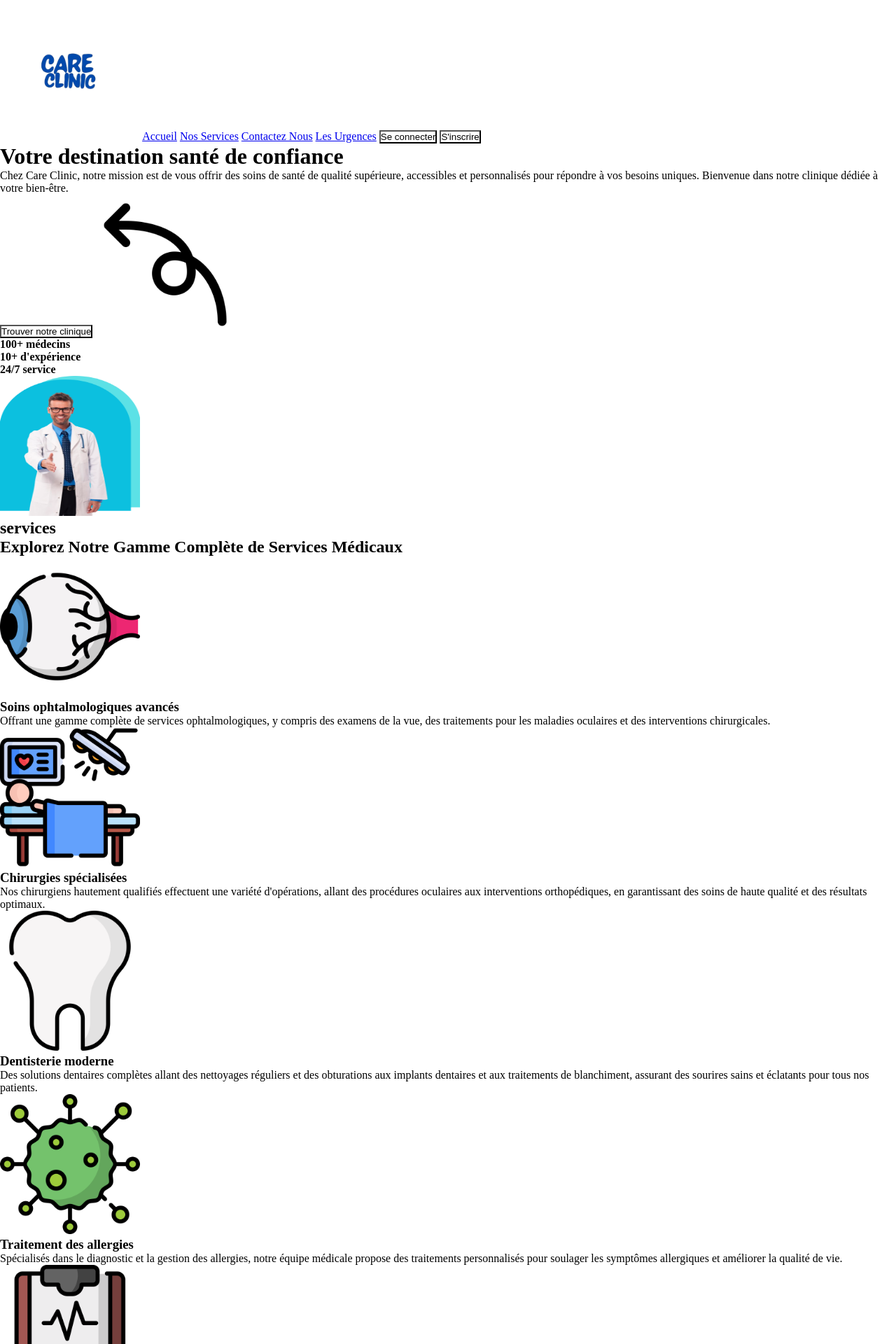
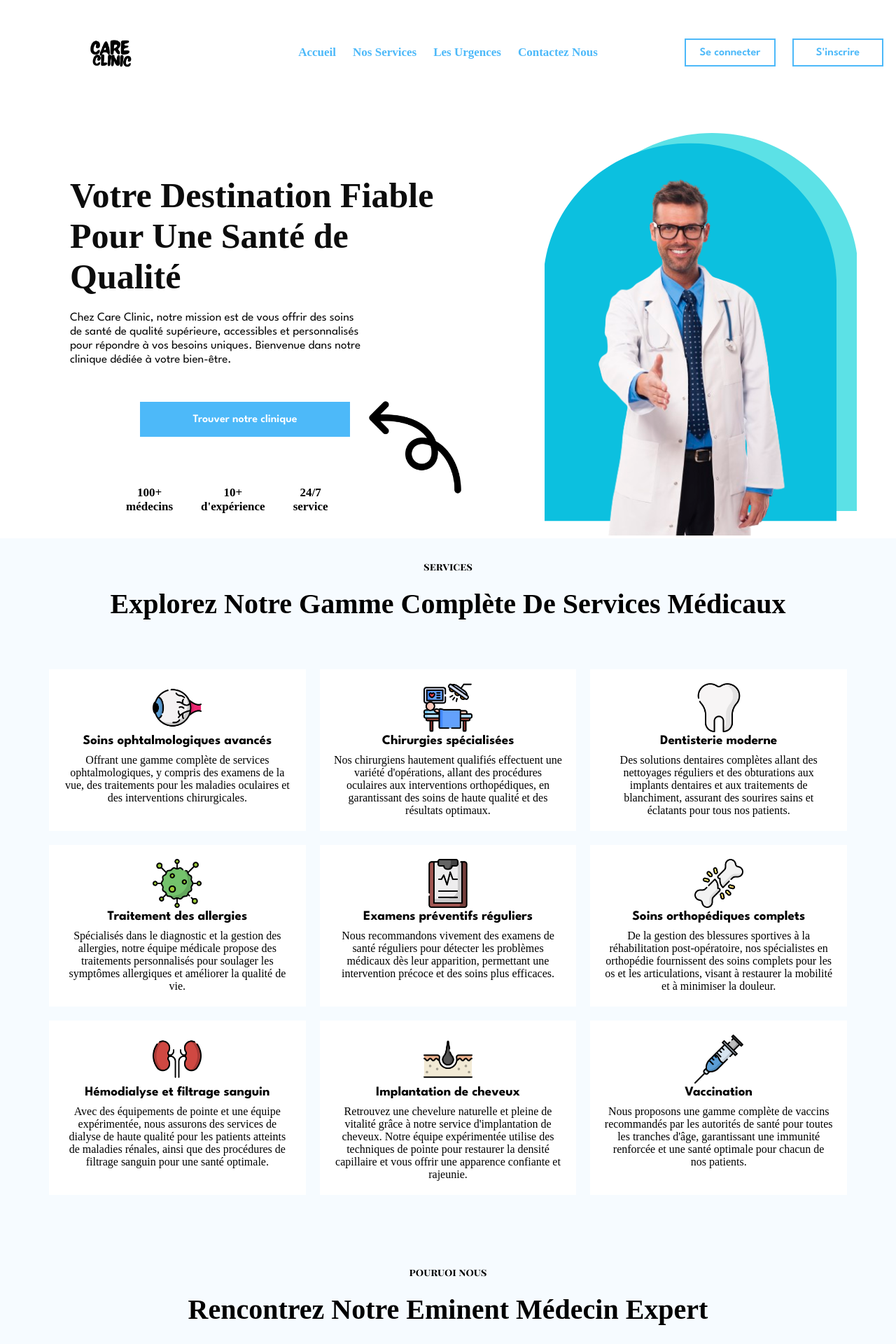
Before and after one commit to anislakardi/Care-Clinic, a PHP site: page /views/home.html in a window 1280 px wide. Shown: the top 1920 px of the page at 70% size. Run offline with PHP 8.4, Linux system fonts and the light colour scheme; some web fonts are replaced.

Commit message:
seconde commit css almost done

```diff
--- a/public/style/home.css
+++ b/public/style/home.css
@@ -20,9 +20,193 @@
     box-sizing: border-box;
     background-color: white;
   }
-img{
-  width: 200px;
-  height: 200px;
+.navigation{
+  display: grid;
+  grid-template-columns: 2fr 4fr 2fr;
+  place-items: center; /* Centre verticalement et horizontalement */
+}
+.navigation a{
+  color: var(--blue-clair);
+  font-size: 17px;
+  font-weight: bold;
+  text-decoration: none;
+  margin: 0px 10px;
+}
+.navigation img{
+  width:150px ;
+}
+.navigation button{
+  margin: 0px 10px;
+  width: 130px;
+  height: 40px;
+  border:2px solid var(--blue-clair);
+  color: var(--blue-clair);
+  font-size: 16px;
+  padding: 5px;
+  font-family: var(--font-family-2);
+  font-weight: 600;
+}
+.navigation button:hover {
+  background-color: var(--blue-clair);
+  color: white;
+}
+.presentation{
+  display: grid;
+  grid-template-columns: 3fr 2fr;
+}
+.presentation #presentationPA {
+  margin-left: 100px;
+  margin-right: 100px;
+  h1{
+    font-family: var(--font-family-4);
+    color: var(--blacky);
+    font-size: 50px;
+    margin-top: 100px;
+  }
+  p{
+    font-family: var(--font-family-2);
+    color: var(--blacky);
+    margin-top: 20px;
+    margin-right: 150px;
+    font-size: 17px;
+    line-height: 20px;
+  }
+  img{
+    height: 150px;
+    width: 150px;
+    float: right;
+  }
+  button{
+    margin-top: 50px;
+    margin-left: 100px;
+    width: 300px;
+    height: 50px;
+    border:0px;
+    background-color: var(--blue-clair);
+    color: white;
+    font-size: 16px;
+    font-family: var(--font-family-2);
+    font-weight: 600;
+    margin-bottom: 70px;
+  }
+  .h4-container {
+    display: flex;
+    margin-left: 80px;
+    margin-right: -320px;
+    h4 {
+      margin-right: 40px;
+      font-size: 17px;
+      font-family: var(--font-family-1);
+      text-align: center;
+    }
+  }
+}
+.presentation img{
+  margin-top:40px ;
+  margin-left: 10px;
+}
+.services{
+  display: grid;
+  grid-template-rows: 1fr;
+  place-items: center;
+  text-align: center;
+  background-color: var(--white-b);
+  .servicesINFO{
+    display: grid;
+    grid-template-columns:3fr 3fr 3fr;
+    gap: 20px;
+    background-color: var(--white-b);
+    padding: 70px;
+  }
+  .servicesPA{
+    margin-top: 30px;
+    background-color: var(--white-b);
+    h2{
+      font-family:var(--font-family-3);
+      font-size: 15px;
+      margin-bottom: 20px;
+    background-color: var(--white-b);
+    }
+    h3{
+      font-size: 40px;
+      background-color: var(--white-b);
+      font-family: var(--font-family-1);
+    }
+  }
+  #Les_yeux,#Des_operations,#Les_dents,#Allergies,#Inspection_periodique,#Os_et_articulations,#sang,#cheveux,#vac{
+    padding: 20px;
+    img{
+      height: 70px;
+      width: 70px;
+    }
+    h3{
+      font-family: var(--font-family-2);
+      margin-bottom: 10px;
+      font-size: 19px;
+    }
+    p{
+      font-family: var(--font-family-4);
+      font-size: 16px;
+    }
+  }
+}
+.medecinsS{
+  display: grid;
+  grid-template-rows: 1fr;
+  text-align: center;
+  background-color: var(--white-b);
+  .medecinsINFO{
+    margin-top: 30px;
+    background-color: var(--white-b);
+    h2{
+      font-family:var(--font-family-3);
+      font-size: 15px;
+      margin-bottom: 20px;
+      background-color: var(--white-b);
+    }
+    h3{
+      font-size: 40px;
+      background-color: var(--white-b);
+      font-family: var(--font-family-1);
+    }
+  }
+  .medecins{
+    display: grid;
+    gap: 20px;
+    grid-template-columns: 3fr 3fr 3fr;
+    margin-bottom: 100px;
+    background-color: var(--white-b);
+    padding: 100px;
+
+    #doc1,#doc2,#doc3{
+      display: grid;
+      grid-row: 1fr 1fr;
+      place-items: center;
+      border-radius: 20px;
+      #picdoc1,#picdoc2,#picdoc3{
+        width: 100%;
+        height: 100%;
+        border-top-left-radius: 20px;
+        border-top-right-radius: 20px;
+        box-sizing: border-box;
+      }
+      img{
+      width: 20px;
+      height: 20px;
+      }
+      h3{
+        margin-top: 20px;
+        margin-bottom: 10px;
+        font-family: var(--font-family-4);
+        font-size: 22px;
+      }
+      h4{
+        margin-bottom: 10px;
+        font-family: var(--font-family-2);
+        font-size: 15px;
+      }
+    }
+  }
 }
 
 
--- a/views/home.html
+++ b/views/home.html
@@ -10,41 +10,54 @@
 <body>
   <a name="accu"></a>
   <div class="navigation">
-    <img src="../public/images/care clinic logo.png" alt="clinic logo">
+    <img src="../public/images/care (2).jpg" alt="clinic logo">
+    <div id="references">
       <a href="#accu">Accueil</a>
       <a href="#ser">Nos Services</a>
+      <a href="#urg">Les Urgences</a>
       <a href="#con">Contactez Nous</a>
-    <a href="#urg">Les Urgences</a>
+    </div>
+    <div id="connecter">
       <button type="button">Se connecter</button>
       <button type="button">S'inscrire</button>
     </div>
+  </div>
   <div class="presentation">
-    <h1>Votre destination santé de confiance</h1>
+    <div id="presentationPA">
+      <h1>Votre Destination Fiable Pour Une Santé de Qualité</h1>
       <p>Chez Care Clinic, notre mission est de vous offrir des soins de santé de qualité supérieure, accessibles et personnalisés pour répondre à vos besoins uniques. Bienvenue dans notre clinique dédiée à votre bien-être.</p>
       <button onclick="showDirections()">Trouver notre clinique</button>
       <img src="../public/images/up-arrow.png" alt="n">
+      <div class="h4-container">
         <h4>100+ médecins</h4>
         <h4>10+ d'expérience</h4>
         <h4>24/7 service</h4>
+      </div>
+    </div>
+    <div>
       <img src="../public/images/bienvenue-pic.png" alt="Bienvenue-pic">
+    </div>
   </div>
   <a name="ser"></a>
   <div class="services">
+    <div class="servicesPA">
       <h2>services</h2>
-    <h2>Explorez Notre Gamme Complète de Services Médicaux</h3>
+      <h3>Explorez Notre Gamme Complète De Services Médicaux</h3>
+    </div>
+    <div class="servicesINFO">
       <div id="Les_yeux">
         <img src="../public/images/eye.png" alt="eyepic">
         <h3>Soins ophtalmologiques avancés</h3>
         <p>Offrant une gamme complète de services ophtalmologiques, y compris des examens de la vue, des traitements pour les maladies oculaires et des interventions chirurgicales.</p>
       </div>
 
-    <div id="Des opérations">
+      <div id="Des_operations">
         <img src="../public/images/surgery-room.png" alt="surgerypic">
         <h3>Chirurgies spécialisées</h3>
         <p>Nos chirurgiens hautement qualifiés effectuent une variété d'opérations, allant des procédures oculaires aux interventions orthopédiques, en garantissant des soins de haute qualité et des résultats optimaux.</p>
       </div>
 
-    <div id="Les dents">
+      <div id="Les_dents">
         <img src="../public/images/tooth.png" alt="teethpic">
         <h3>Dentisterie moderne</h3>
         <p>Des solutions dentaires complètes allant des nettoyages réguliers et des obturations aux implants dentaires et aux traitements de blanchiment, assurant des sourires sains et éclatants pour tous nos patients.</p>
@@ -83,34 +96,46 @@
       <div id="vac">
         <img src="../public/images/injection.png" alt="injectionpic">
         <h3>Vaccination</h3>
-      <p>Protégez-vous et votre famille contre les maladies infectieuses grâce à nos services de vaccination. Nous proposons une gamme complète de vaccins recommandés par les autorités de santé pour toutes les tranches d'âge, garantissant une immunité renforcée et une santé optimale pour chacun de nos patients.</p>
+        <p>Nous proposons une gamme complète de vaccins recommandés par les autorités de santé pour toutes les tranches d'âge, garantissant une immunité renforcée et une santé optimale pour chacun de nos patients.</p>
       </div>
     </div>
-  <div class="médecins">
+  </div>
+  <div class="medecinsS">
+    <div class="medecinsINFO">
+      <h2>pouruoi nous</h2>
+      <h3>Rencontrez Notre Eminent Médecin Expert</h3>
+    </div>
+    <div class="medecins">
+      <div id="doc1">
+        <img id="picdoc1" src="../public/images/doc2.jpg" alt="Dr. Sarah Bennett pic" width="202px">
         <div>
-      <img src="../public/images/doc2.jpg" alt="Dr. Sarah Bennett pic" width="202px">
           <h3>Dr. Sarah Bennett</h3>
-      <h4>Chirurgien orthopédique</h4>
+          <h4>Chirurgienne orthopédique</h4>
           <a href="https://www.instagram.com/pnlmusic/"><img src="../public/images/instagram.png" alt="instapic"></a>
           <a href="https://www.facebook.com/Pnlmusic"><img src="../public/images/facebook.png" alt="facepic"></a>
           <a href="https://twitter.com/PNLMusic"><img src="../public/images/twitter.png" alt="Xpic"></a>
         </div>
+      </div>
+      <div id="doc2">
+        <img id="picdoc2" src="../public/images/doc1.jpg" alt="Dr. Michael Chang pic" width="202px">
         <div>
-      <img src="../public/images/doc1.jpg" alt="Dr. Michael Chang pic" width="202px">
         <h3>Dr. Michael Chang</h3>
           <h4>Professeur de médecine</h4>
           <a href="https://www.instagram.com/riyadmahrez26.7/"><img src="../public/images/instagram.png" alt="instapic"></a>
           <a href="https://www.facebook.com/Riyad.Mahrez.RM26.7"><img src="../public/images/facebook.png" alt="facepic"></a>
           <a href="https://twitter.com/Mahrez22"><img src="../public/images/twitter.png" alt="Xpic"></a>
-
         </div>
+      </div>
+      <div id="doc3">
+        <img id="picdoc3" src="../public/images/doc3.jpg" alt="Dr. David Rodriguez pic" width="202px">
         <div>
-      <img src="../public/images/doc3.jpg" alt="Dr. David Rodriguez pic" width="202px">
           <h3>Dr. David Rodriguez</h3>
           <h4>Nutritionniste</h4>
           <a href="https://www.instagram.com/neymarjr/"><img src="../public/images/instagram.png" alt="instapic"></a>
           <a href="https://www.facebook.com/neymarjr"><img src="../public/images/facebook.png" alt="facepic"></a>
           <a href="https://twitter.com/neymarjr"><img src="../public/images/twitter.png" alt="Xpic"></a>
+        </div>
+      </div>
     </div>
   </div>
   <a name="urg"></a>
@@ -119,7 +144,7 @@
     <p>En cas d'urgence médicale, votre sécurité est notre priorité absolue. Notre équipe dédiée est prête à intervenir rapidement avec nos services d'ambulance disponibles 24 heures sur 24. Ne prenez aucun risque avec votre santé, faites appel à notre service d'urgence dès maintenant pour une assistance immédiate.</p>
   </div>
   <div class="footer">
-    <img src="../public/images/care clinic logo.png" alt="clinic logo">
+    <img src="../public/images/care logo.png" alt="clinic logo">
     <div class="footer-info">
       <div class="explorer">
         <h3>Explorez</h3>
```
Also changed, not shown: public/images/care (2).jpg (added), public/images/care logo.png (added). Lines whose indentation alone changed are shown as unchanged.
